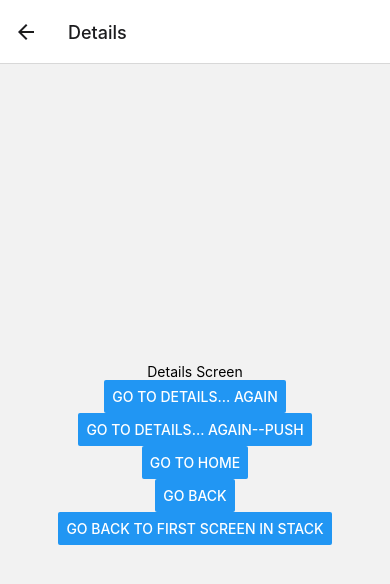
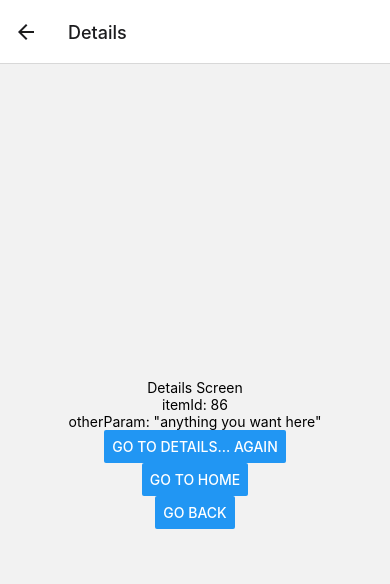
Before and after one commit to hyy984750073/rich_pig, a React Native app: screen / in a window 390 px wide. Both pictures are taken after a click on the button "GO TO DETAILS". Shown: the top 584 px of the page. Built offline with nearby package versions, Linux system fonts and the light colour scheme.

Commit message:
路由调试

```diff
--- a/App.js
+++ b/App.js
@@ -10,30 +10,36 @@
       <Text>Home Screen</Text>
       <Button
         title="Go to Details"
-        onPress={() => navigation.navigate('Details')}
+        onPress={() => {
+          /* 1. Navigate to the Details route with params */
+          navigation.navigate('Details', {
+            itemId: 86,
+            otherParam: 'anything you want here',
+          });
+        }}
       />
     </View>
   );
 }
 
-function DetailsScreen({ navigation }) {
+function DetailsScreen({ route, navigation }) {
+  /* 2. Get the param */
+  const { itemId, otherParam } = route.params;
   return (
     <View style={{ flex: 1, alignItems: 'center', justifyContent: 'center' }}>
       <Text>Details Screen</Text>
+      <Text>itemId: {JSON.stringify(itemId)}</Text>
+      <Text>otherParam: {JSON.stringify(otherParam)}</Text>
       <Button
         title="Go to Details... again"
-        onPress={() => navigation.navigate('Details')}
-      />
-      <Button
-        title="Go to Details... again--push"
-        onPress={() => navigation.push('Details')}
+        onPress={() =>
+          navigation.push('Details', {
+            itemId: Math.floor(Math.random() * 100),
+          })
+        }
       />
       <Button title="Go to Home" onPress={() => navigation.navigate('Home')} />
       <Button title="Go back" onPress={() => navigation.goBack()} />
-      <Button
-        title="Go back to first screen in stack"
-        onPress={() => navigation.popToTop()}
-      />
     </View>
   );
 }
@@ -48,7 +54,7 @@
         <Stack.Screen name="Home">
           {(props) => <HomeScreen {...props} extraData={'123'} />}
         </Stack.Screen>
-        <Stack.Screen name="Details" component={DetailsScreen} />
+        <Stack.Screen name="Details" component={DetailsScreen} initialParams={{ itemId: 42 }} />
       </Stack.Navigator>
     </NavigationContainer>
   );
```
